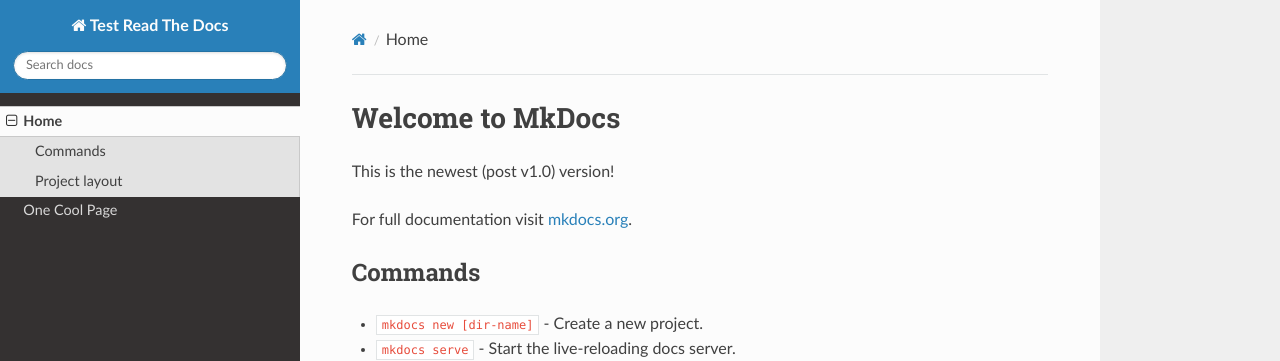
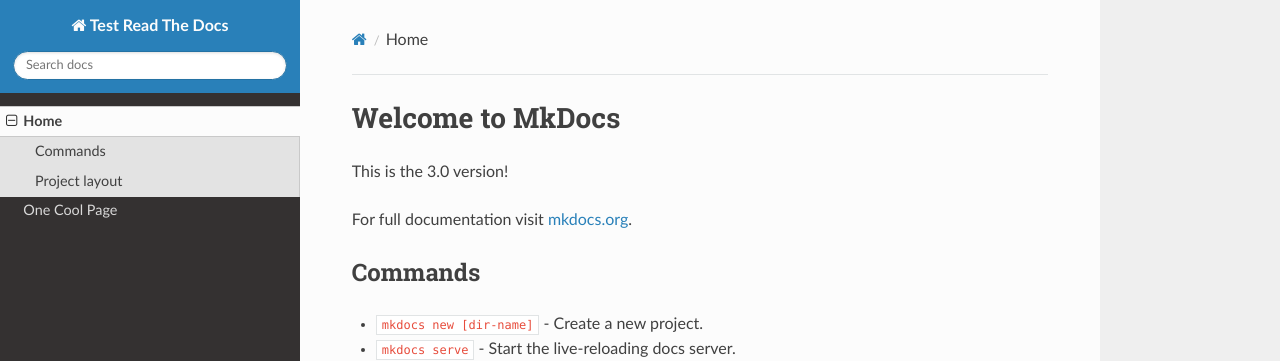
Before and after one commit to dirkrombauts/TestReadTheDocs, an MkDocs documentation site: the page built from docs/index.md, in a window 1280 px wide. Shown: the top 361 px of the page. Built offline with MkDocs 1.6.1, drawn with Linux system fonts in a browser that asks for light colours; nearby versions of some CDN libraries; old or Windows-style settings are respelled for this version of MkDocs.

Commit message:
Update index.md

```diff
--- a/docs/index.md
+++ b/docs/index.md
@@ -1,6 +1,6 @@
 # Welcome to MkDocs
 
-This is the newest (post v1.0) version!
+This is the 3.0 version!
 
 For full documentation visit [mkdocs.org](http://mkdocs.org).
 
```
